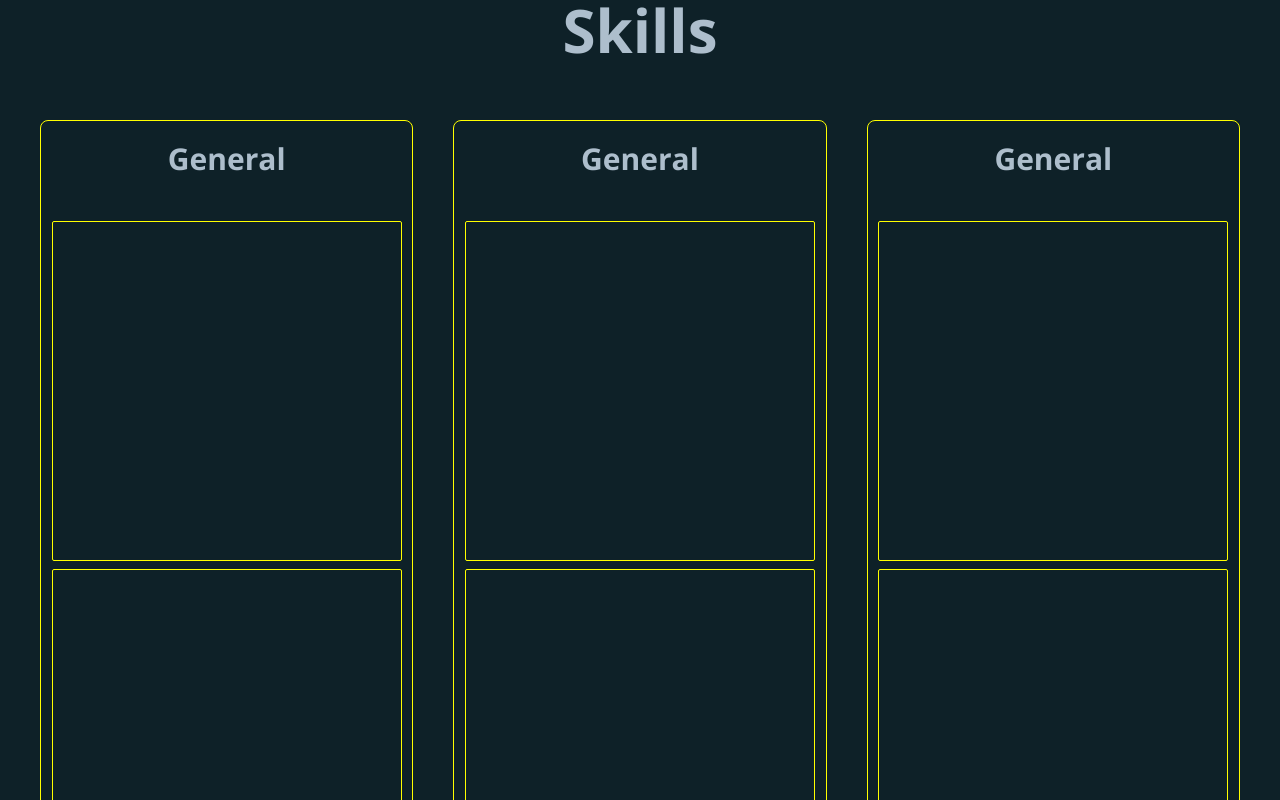
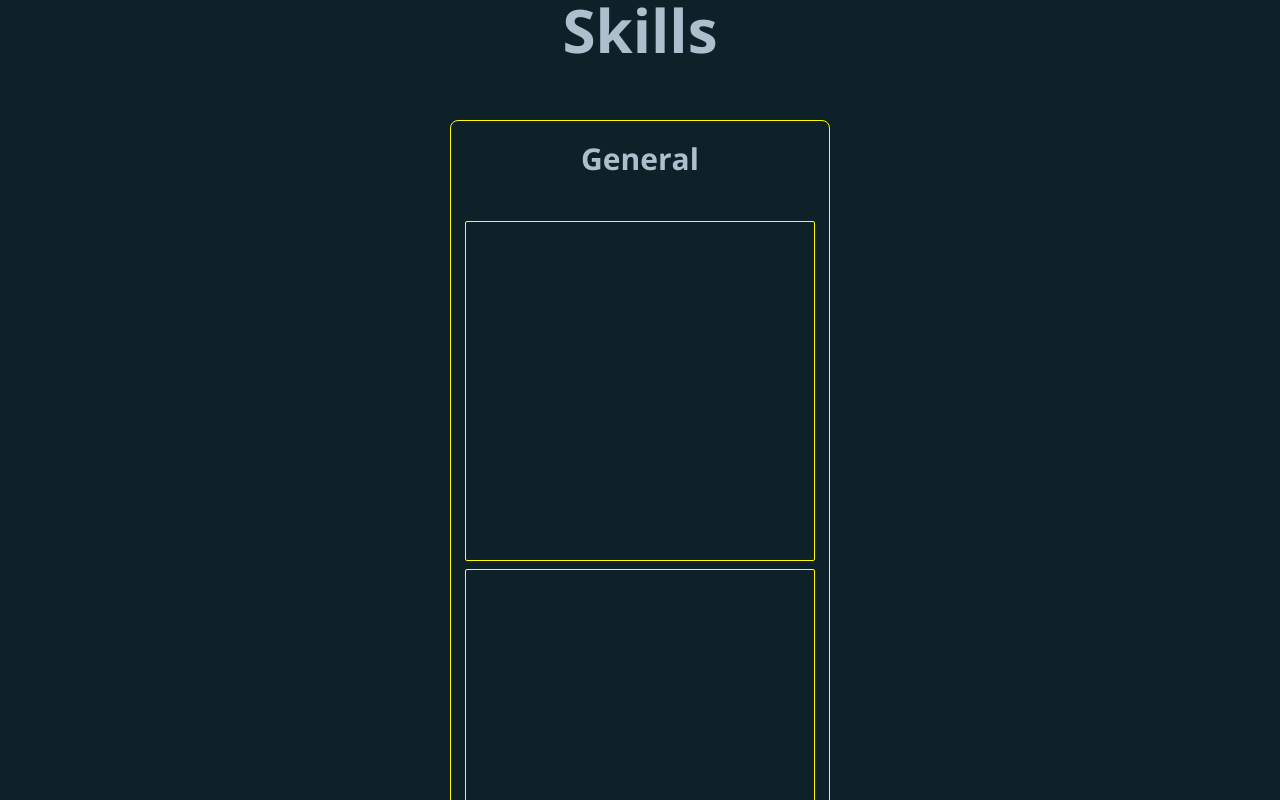
Before and after one commit to sciretta/sciretta, a Next.js app: page / in a window 1280 px wide. Shown: the part 820-1620 px from the top of the page. Built offline with nearby package versions, Linux system fonts and the light colour scheme.

Commit message:
install react- beautiful-dnd

```diff
--- a/package.json
+++ b/package.json
@@ -15,6 +15,7 @@
     "nodemailer": "^6.5.0",
     "postcss": "^8.4.5",
     "react": "^17.0.1",
+    "react-beautiful-dnd": "^13.1.0",
     "react-dom": "^17.0.1",
     "tailwindcss": "^3.0.12",
     "typewriter-effect": "^2.18.2"
@@ -23,6 +24,7 @@
     "@types/loadable__component": "^5.13.3",
     "@types/node": "^14.14.22",
     "@types/react": "^17.0.0",
+    "@types/react-beautiful-dnd": "^13.1.2",
     "@typescript-eslint/eslint-plugin": "^4.21.0",
     "@typescript-eslint/parser": "^4.21.0",
     "eslint": "^7.24.0",
--- a/src/modules/skills/Skills.tsx
+++ b/src/modules/skills/Skills.tsx
@@ -1,5 +1,7 @@
-import React from 'react'
+import { DragDropContext, Droppable } from 'react-beautiful-dnd'
 import SkillsContainer from './components/SkillsContainer'
+
+const containers = ['General', 'Frontend', 'Backend']
 
 function Skills() {
   return (
@@ -8,9 +10,20 @@
         Skills
       </div>
       <div className="min-h-screen flex flex-col items-center justify-evenly xl:flex-row">
-        <SkillsContainer />
-        <SkillsContainer />
-        <SkillsContainer />
+        <DragDropContext onDragEnd={(result) => console.log({ result })}>
+          <Droppable droppableId="skills-container">
+            {(droppableProvided) => (
+              <div
+                {...droppableProvided.droppableProps}
+                ref={droppableProvided.innerRef}
+              >
+                {containers.map((name, idx) => (
+                  <SkillsContainer key={name} name={name} idx={idx} />
+                ))}
+              </div>
+            )}
+          </Droppable>
+        </DragDropContext>
       </div>
     </div>
   )
--- a/src/modules/skills/components/SkillsContainer.tsx
+++ b/src/modules/skills/components/SkillsContainer.tsx
@@ -1,16 +1,22 @@
 import React, { useRef } from 'react'
+import { Draggable } from 'react-beautiful-dnd'
 import SkillCard from './SkillCard'
 
-function SkillsContainer() {
+function SkillsContainer({ name, idx }: { name: string; idx: number }) {
   const containerRef = useRef<HTMLDivElement>(null)
   return (
+    <Draggable draggableId={name} index={idx}>
+      {(draggableProvided) => (
         <div
-      ref={containerRef}
+          // ref={containerRef}
+          {...draggableProvided.draggableProps}
+          ref={draggableProvided.innerRef}
+          {...draggableProvided.dragHandleProps}
           className="h-[600px] w-[340px] md:h-[900px] md:w-[380px] m-5 overflow-y-auto rounded-lg flex flex-col justify-start items-center pt-5"
           style={{ border: '1px solid yellow' }}
         >
           <div className="text-lighter text-3xl font-medium text-3xl font-body mb-10">
-        General
+            {name}
           </div>
           <div className="flex flex-col justify-start items-center min-h-min">
             <SkillCard />
@@ -30,6 +36,8 @@
             <img src="./down-arrow.svg" className="h-8 w-8" alt="Down" />
           </button>
         </div>
+      )}
+    </Draggable>
   )
 }
 
```
Also changed, not shown: 1 other file (tests, documents, lock files or other folders). Lines whose indentation alone changed are shown as unchanged.
